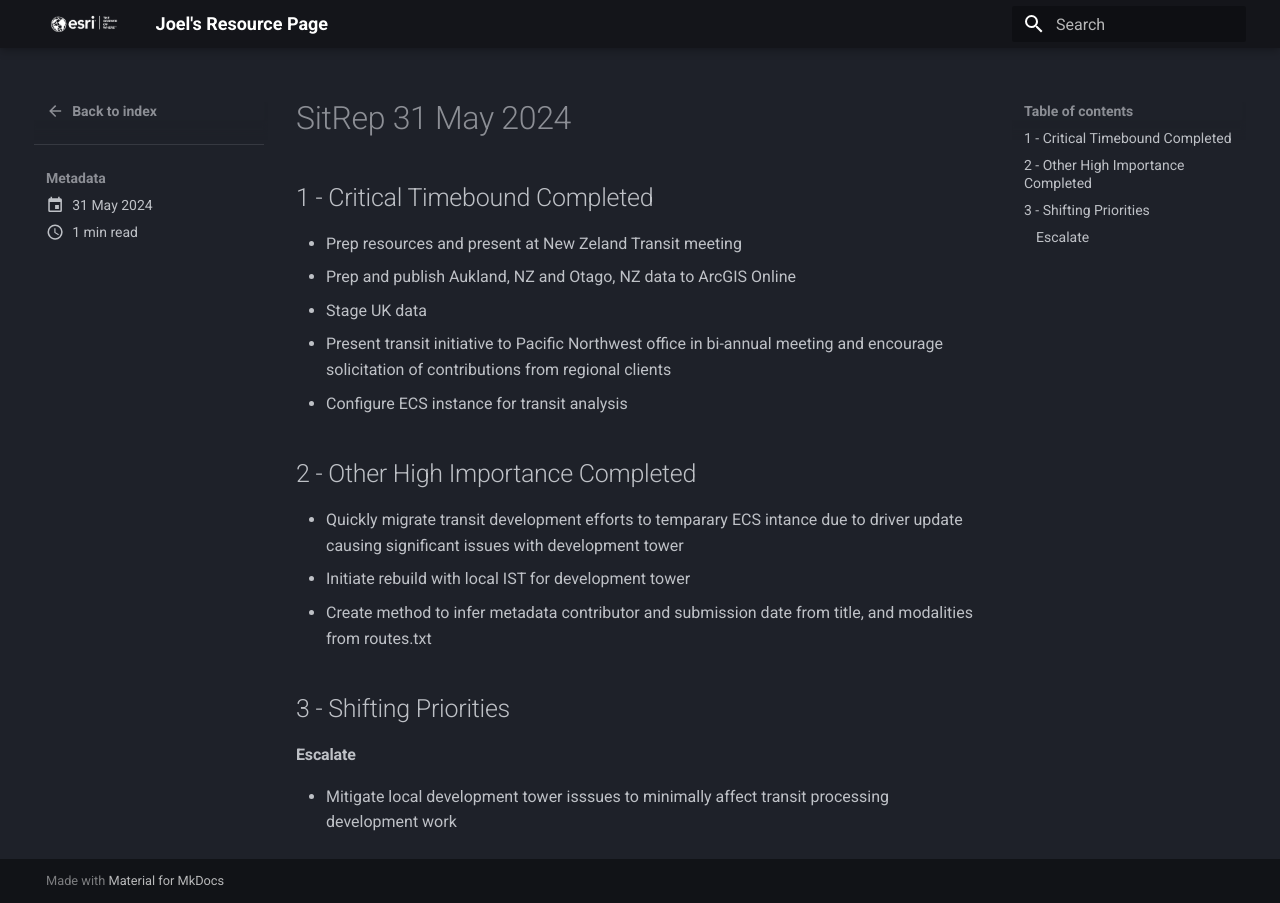
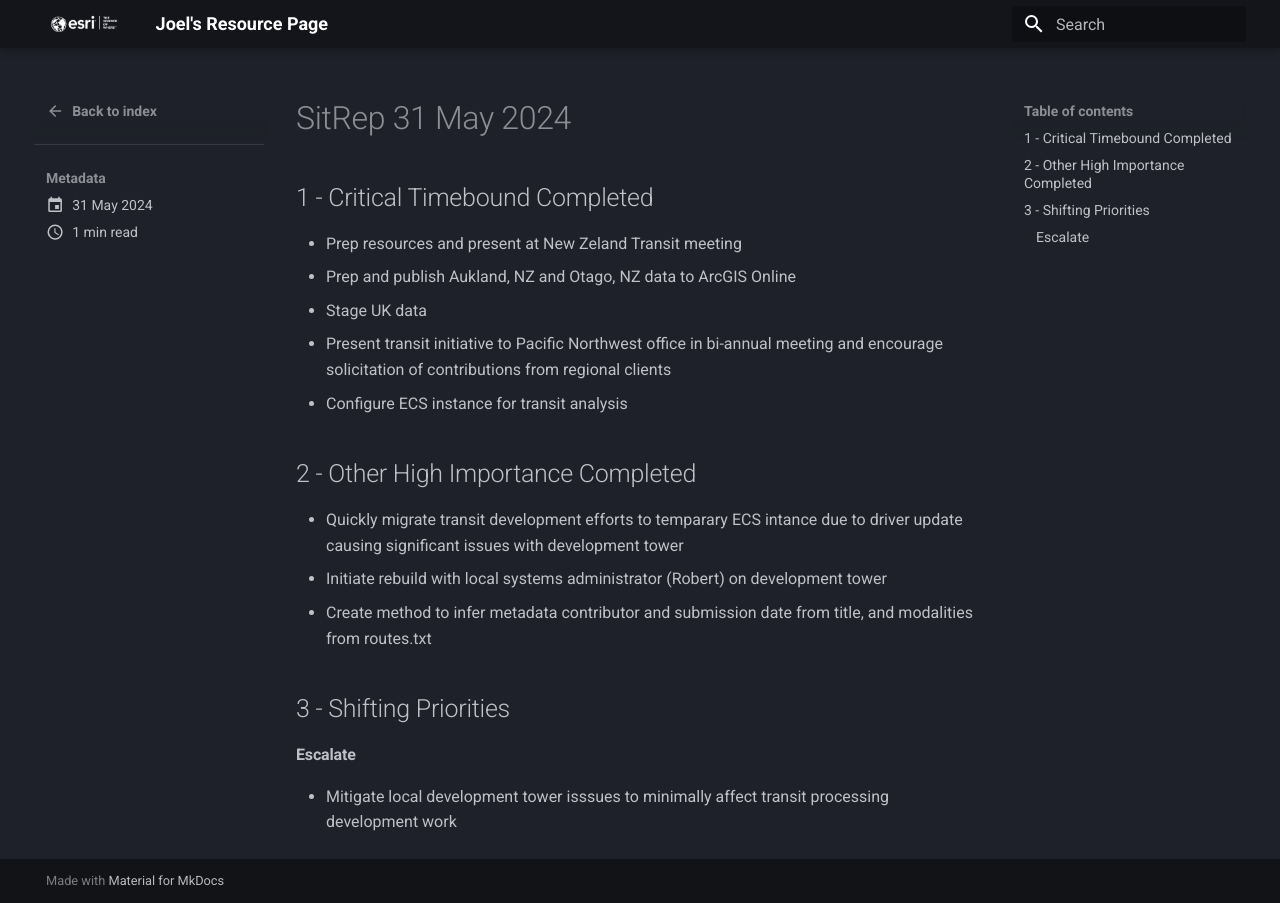
Before and after one commit to knu2xs/esri-resource-page, an MkDocs documentation site: the page built from docs/sitreps/posts/sitrep_20240531.md, in a window 1280 px wide. Built offline with MkDocs 1.6.1 and Material for MkDocs 9.7.7, drawn with Linux system fonts in a browser that asks for light colours.

Commit message:
update sitreps

```diff
--- a/docs/sitreps/posts/sitrep_20240531.md
+++ b/docs/sitreps/posts/sitrep_20240531.md
@@ -15,7 +15,7 @@ date: 2024-05-31
 ## 2 - Other High Importance Completed
 
 - Quickly migrate transit development efforts to temparary ECS intance due to driver update causing significant issues with development tower
-- Initiate rebuild with local IST for development tower
+- Initiate rebuild with local systems administrator (Robert) on development tower
 - Create method to infer metadata contributor and submission date from title, and modalities from routes.txt
 
 ## 3 - Shifting Priorities
```
